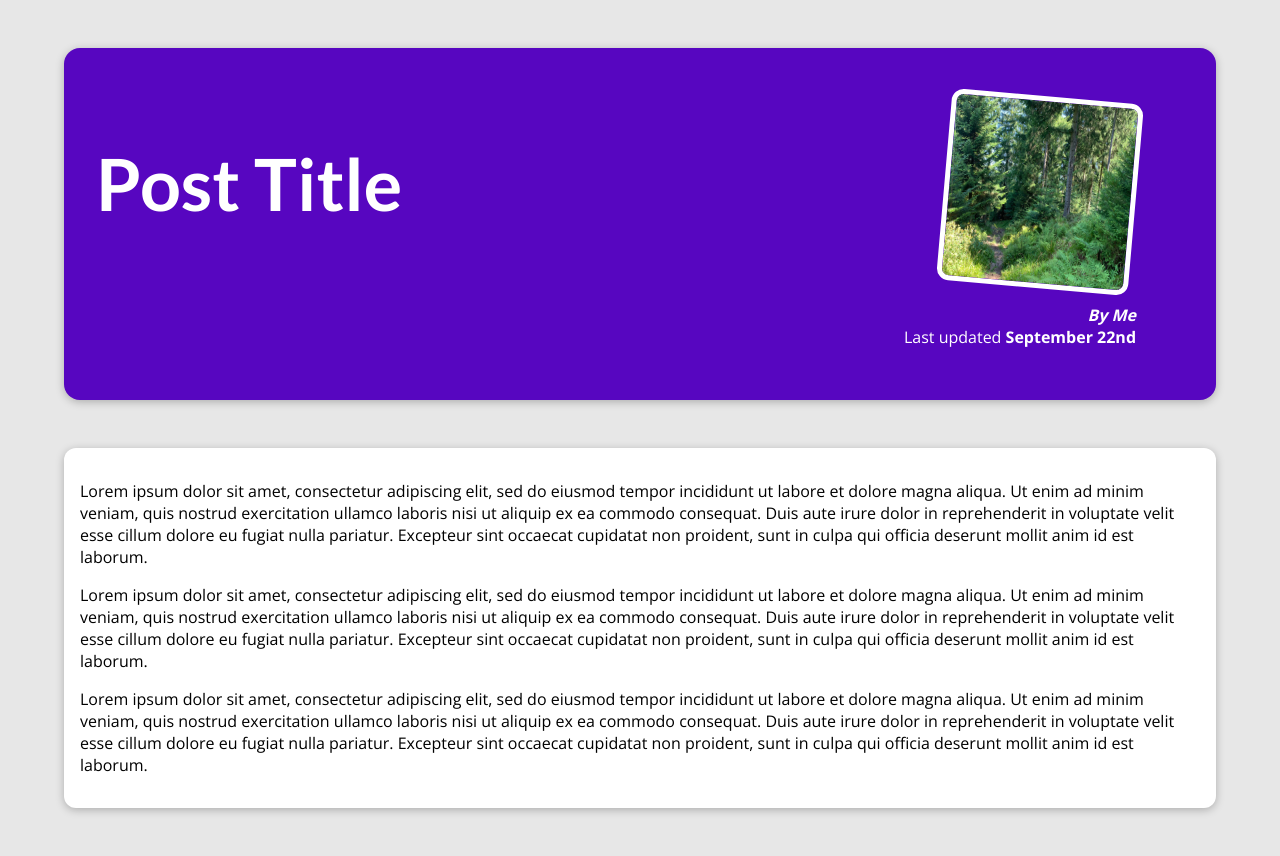
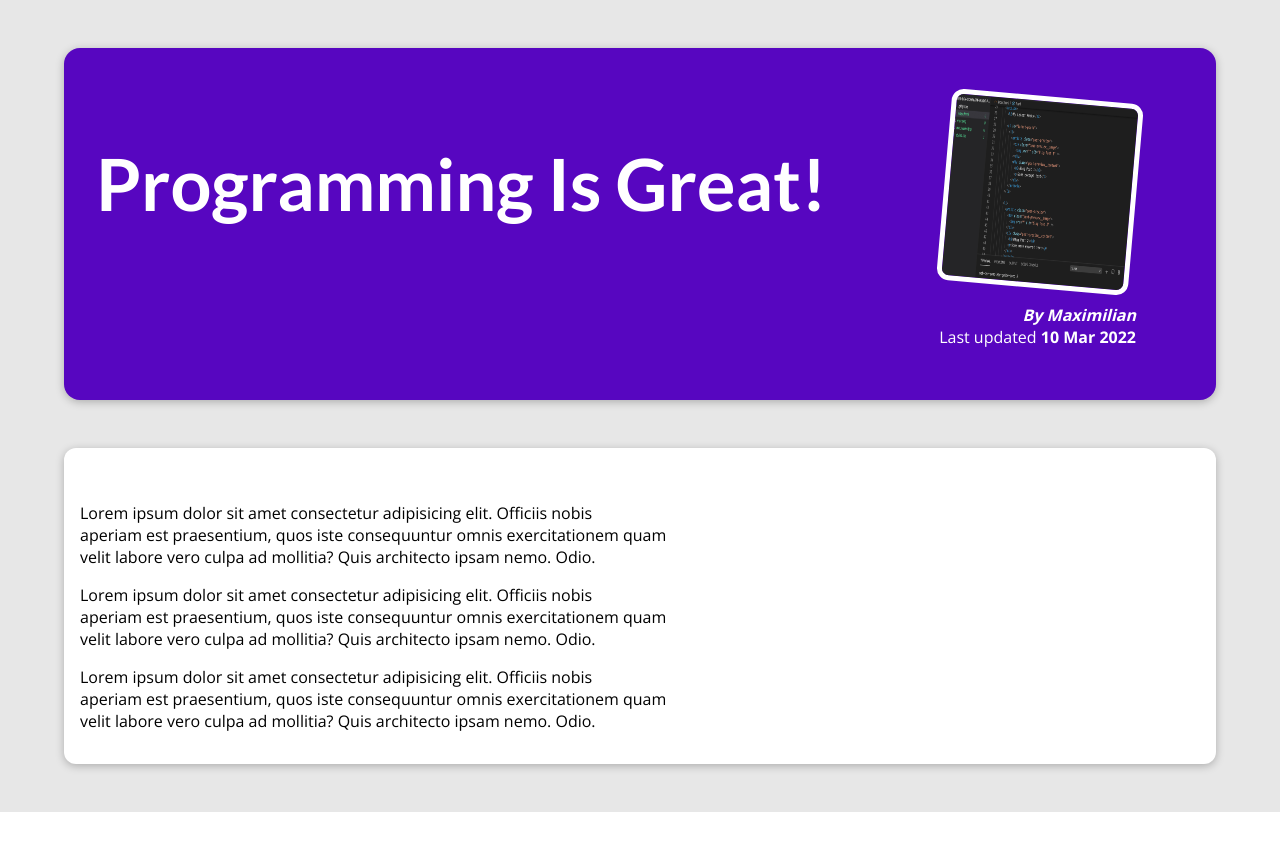
Before and after one commit to NSale/blod_exercise, a Django app: page /posts/programming-is-fun in a window 1280 px wide. Shown: the part 80-936 px from the top of the page. After the commit the page ends 892 px from the top, so only its background shows below. Run offline with Django 3.2, Linux system fonts and the light colour scheme.

Commit message:
single post page

```diff
--- a/blog/templates/blog/post_detail.html
+++ b/blog/templates/blog/post_detail.html
@@ -1,8 +1,8 @@
-{% extends 'base.html' %}
+{% extends "base.html" %}
 {% load static %}
 
 {% block title %}
-    This Post Title
+    {{ post.title }}
 {% endblock %}
 
 {% block css_files %}
@@ -11,32 +11,18 @@
 
 {% block content %}
     <section id="summary">
-        <h2>Post Title</h2>
+        <h2>{{ post.title }}</h2>
         <article>
-            <img src="{% static 'blog/images/woods.jpg' %}" alt="Post Title"/>
-            <address>By Me</address>
+            <img src="{% static 'blog/images/'|add:post.image %}" alt="{{ post.title }}"/>
+            <address>By {{ post.author }}</address>
             <div>
                 Last updated
-                <time>September 22nd</time>
+                <time>{{ post.date|date:"d M Y" }}</time>
             </div>
         </article>
     </section>
 
     <main>
-        <p>Lorem ipsum dolor sit amet, consectetur adipiscing elit, sed do eiusmod tempor incididunt ut labore et dolore
-            magna aliqua. Ut enim ad minim veniam, quis nostrud exercitation ullamco laboris nisi ut aliquip ex ea
-            commodo consequat. Duis aute irure dolor in reprehenderit in voluptate velit esse cillum dolore eu fugiat
-            nulla pariatur. Excepteur sint occaecat cupidatat non proident, sunt in culpa qui officia deserunt mollit
-            anim id est laborum.</p>
-        <p>Lorem ipsum dolor sit amet, consectetur adipiscing elit, sed do eiusmod tempor incididunt ut labore et dolore
-            magna aliqua. Ut enim ad minim veniam, quis nostrud exercitation ullamco laboris nisi ut aliquip ex ea
-            commodo consequat. Duis aute irure dolor in reprehenderit in voluptate velit esse cillum dolore eu fugiat
-            nulla pariatur. Excepteur sint occaecat cupidatat non proident, sunt in culpa qui officia deserunt mollit
-            anim id est laborum.</p>
-        <p>Lorem ipsum dolor sit amet, consectetur adipiscing elit, sed do eiusmod tempor incididunt ut labore et dolore
-            magna aliqua. Ut enim ad minim veniam, quis nostrud exercitation ullamco laboris nisi ut aliquip ex ea
-            commodo consequat. Duis aute irure dolor in reprehenderit in voluptate velit esse cillum dolore eu fugiat
-            nulla pariatur. Excepteur sint occaecat cupidatat non proident, sunt in culpa qui officia deserunt mollit
-            anim id est laborum.</p>
+        {{ post.content|linebreaks }}
     </main>
 {% endblock %}
--- a/blog/views.py
+++ b/blog/views.py
@@ -82,10 +82,22 @@
 
 
 def posts(request):
-    return render(request, "blog/all_posts.html")
+    return render(request, "blog/all_posts.html", {
+        "posts": all_posts,
+    })
+
+# depricated
+# def get_post(slug):
+#     for post in all_posts:
+#         if post['slug'] == slug:
+#             return post
+#         else:
+#             continue
 
 
 def individual_post(request, slug):
+    identified_post = next(post for post in all_posts if post['slug'] == slug)
     return render(request, "blog/post_detail.html", {
-        'slug': slug,
+        # 'post': get_post(slug),
+        'post': identified_post,
     })
```
Also changed, not shown: blog/templates/blog/all_posts.html (+3 -6 lines).
